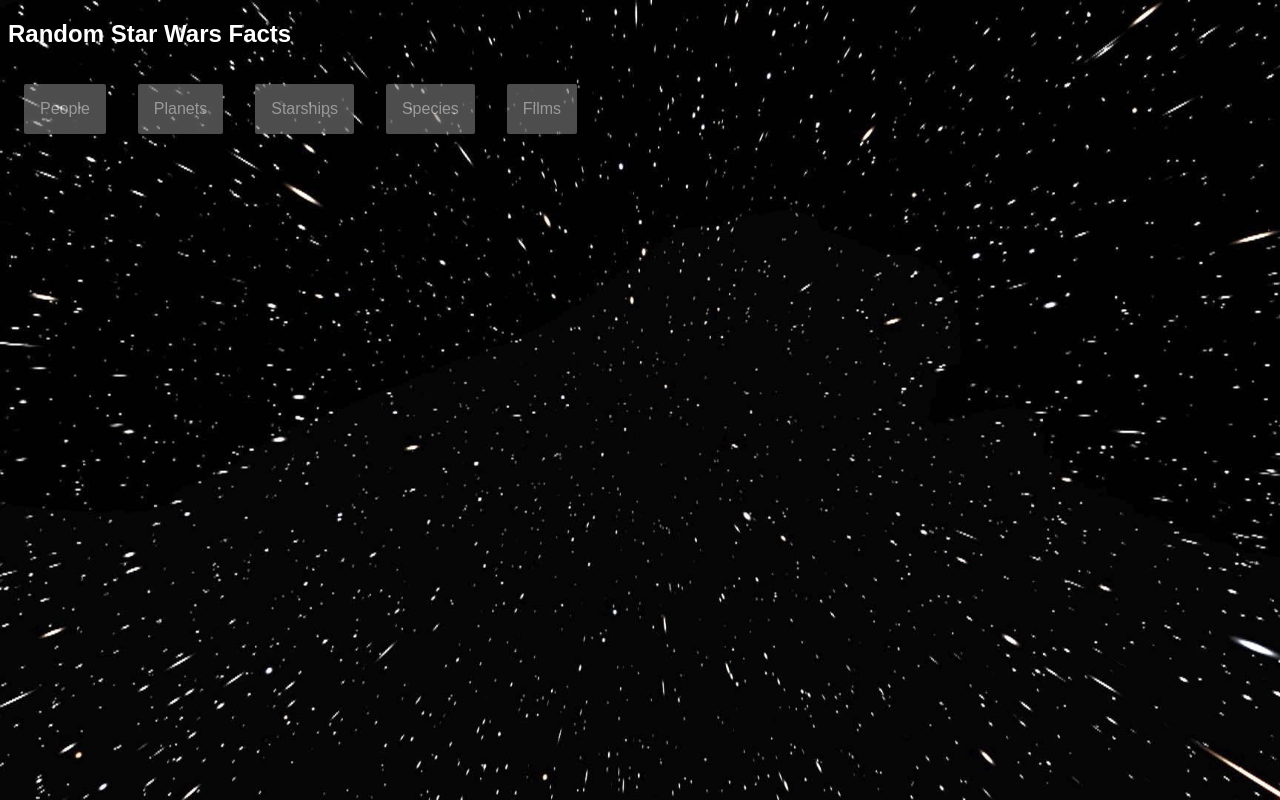
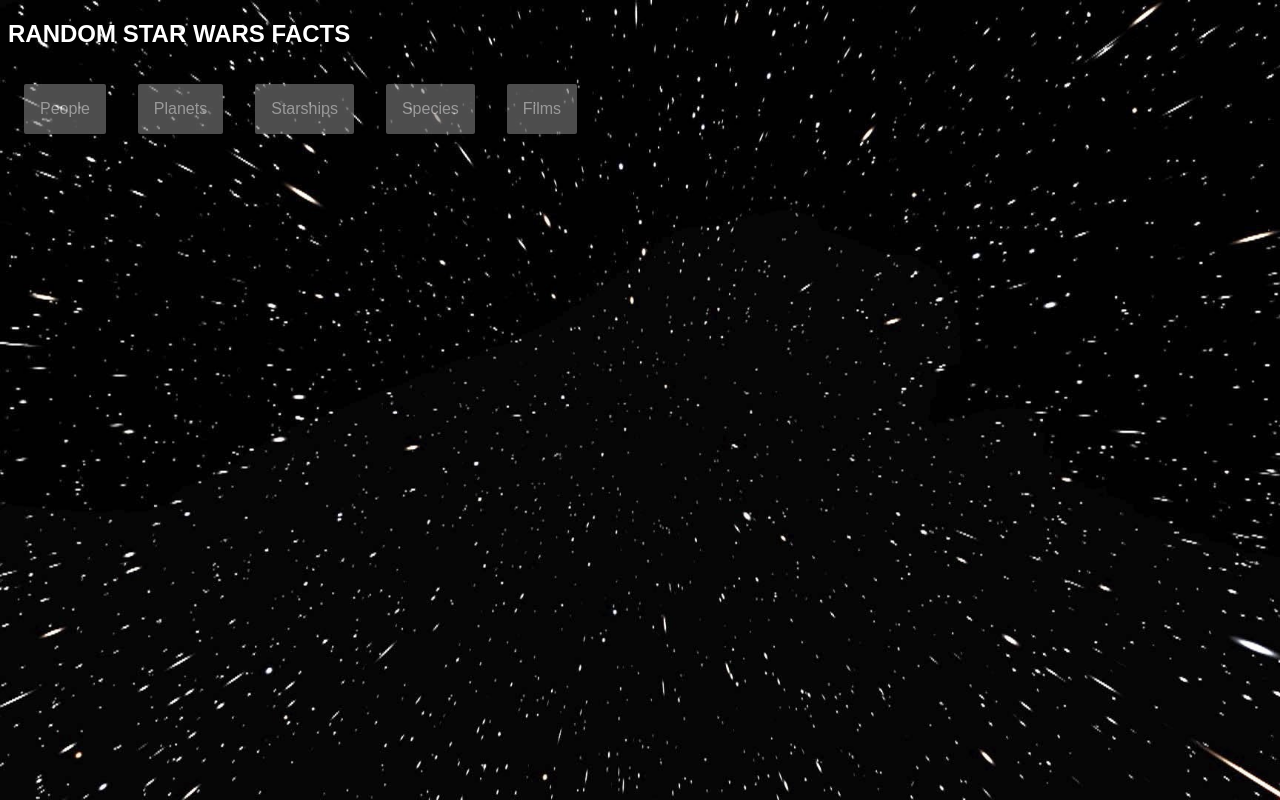
Before and after one commit to sarkunz/CreativeAssign2, a plain HTML site: page index.html in a window 1280 px wide. Drawn offline with nearby package versions, Linux system fonts and the light colour scheme.

Commit message:
more commits

```diff
--- a/index.html
+++ b/index.html
@@ -49,7 +49,7 @@
     </head>
     <body>
         <div>
-            <h2>Random Star Wars Facts</h2>
+            <h2>RANDOM STAR WARS FACTS</h2>
             <div class="catTable">
                <div class="category" id="people"><span class="catText">People</span></div>
                <div class="category" id="planets"><span class="catText">Planets</span></div>
```
